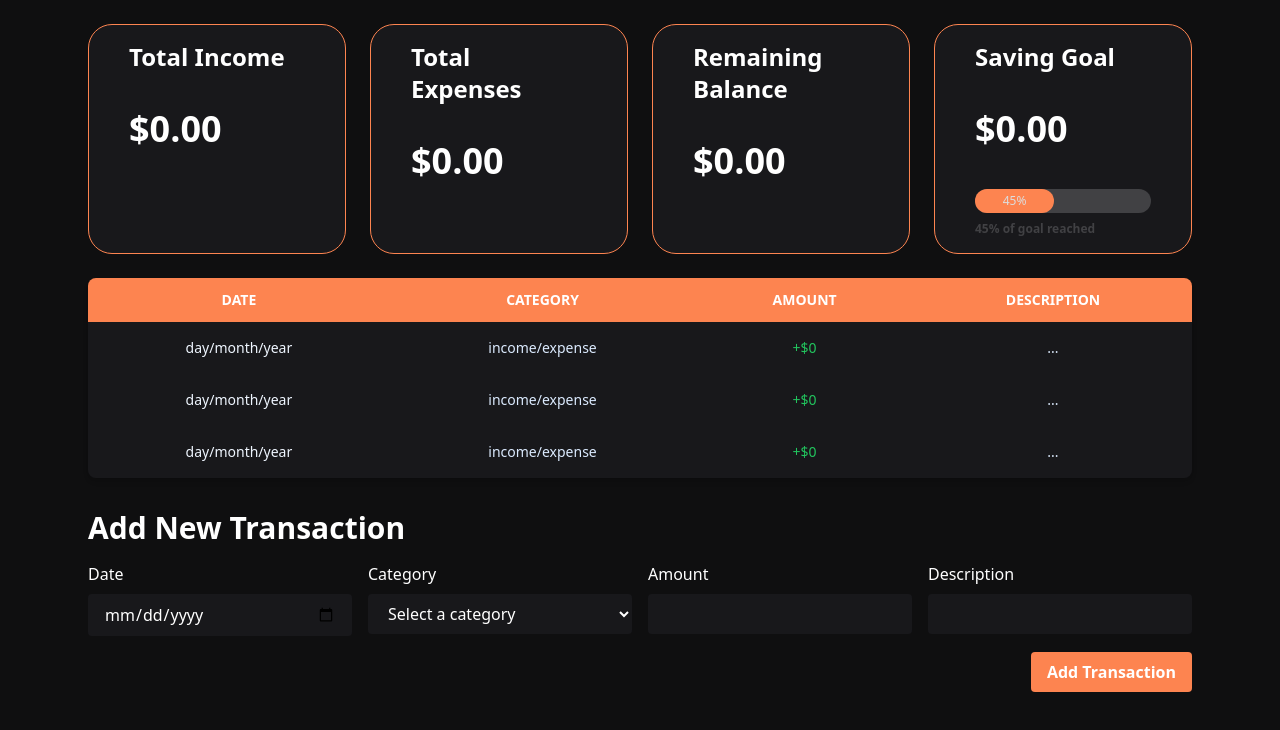
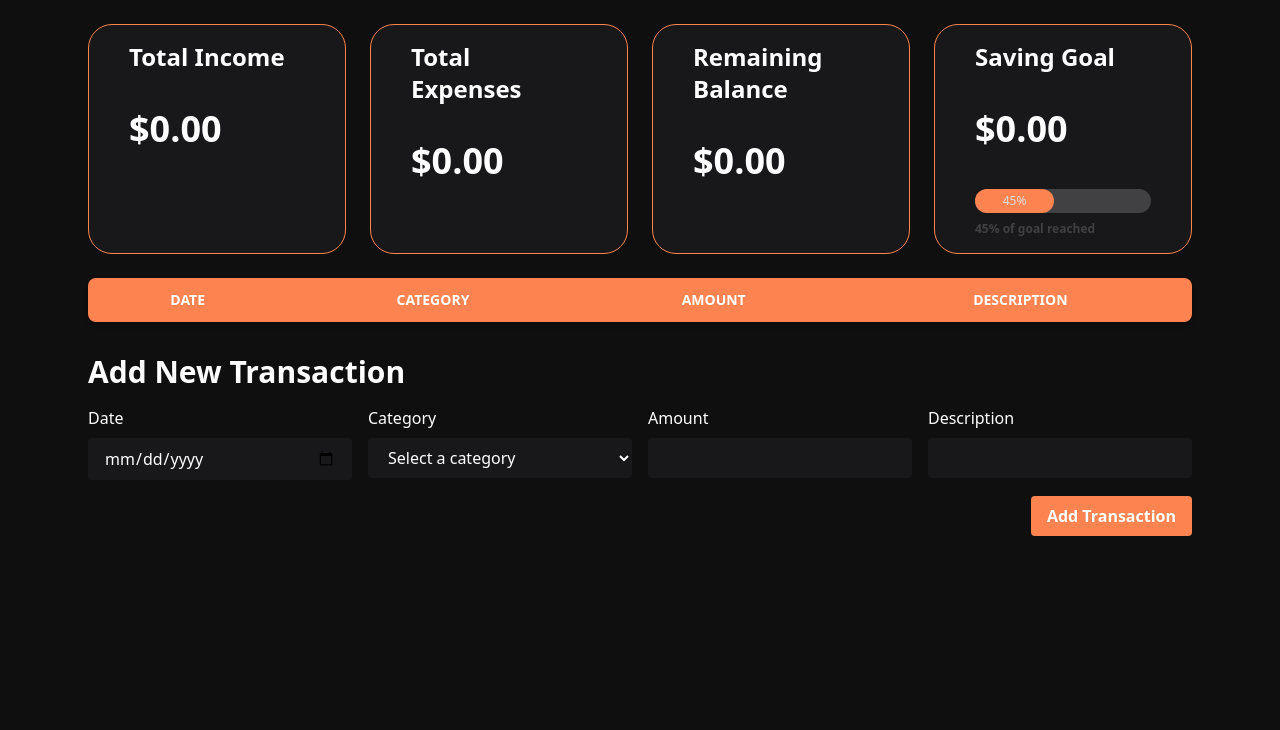
Before and after one commit to mohamad27911/expenses_tracker, a React (Vite) app: page / in a window 1280 px wide. Shown: the top 730 px of the page. Built offline with nearby package versions, Linux system fonts and the light colour scheme.

Commit message:
Context API => sending the data from the form to the table without using props

```diff
--- a/src/App.tsx
+++ b/src/App.tsx
@@ -1,10 +1,10 @@
-
 import Card from './Components/Card'
 import Form from './Components/Form'
 import Table from './Components/Table'
+import { TransactionProvider } from './context/TransactionContext'
 import './index.css'
+
 function App() {
-
   return (
     <div className='mx-16'>
       <div className="grid grid-cols-1 md:grid-cols-2 lg:grid-cols-4 gap-6 p-6 m-auto">
@@ -12,10 +12,6 @@ function App() {
         <Card isProg={false} title="Total Expenses"/>
         <Card isProg={false} title="Remaining Balance"/>
         <Card isProg={true} title="Saving Goal"/>
-
-
-
-
       </div>
       <Table/>
       <Form/>
@@ -23,4 +19,12 @@ function App() {
   )
 }
 
-export default App
+const AppWithProvider = () => {
+  return (
+    <TransactionProvider>
+      <App />
+    </TransactionProvider>
+  )
+}
+
+export default AppWithProvider
--- a/src/Components/Form.tsx
+++ b/src/Components/Form.tsx
@@ -1,40 +1,51 @@
-
 import { FieldValues, useForm } from "react-hook-form";
+import { TransactionContext } from "../context/TransactionContext";
+import { useContext } from "react";
 
 function Form() {
-
   const {
     register,
     handleSubmit,
     formState: { errors, isSubmitting },
-    reset
+    reset,
   } = useForm();
+  const { addTransaction } = useContext(TransactionContext);
 
-  const onSubmit = async (data: FieldValues) => {
-    await new Promise((res) => setTimeout(res, 1000))
+  const onSubmit = (data: FieldValues) => {
+    const transaction = {
+      date: data.date,
+      category: data.category,
+      amount: parseFloat(data.amount),
+      description: data.description,
+    };
+    addTransaction(transaction);
     reset();
-    console.log(data);
-  }
-
+  };
   return (
     <div className="mt-8 mx-6 text-white">
-      <h2 className="text-3xl font-bold mb-4 text-white">Add New Transaction</h2>
-      <form onSubmit={handleSubmit(onSubmit)} className="grid md:grid-cols-4 grid-cols-2 gap-4">
+      <h2 className="text-3xl font-bold mb-4 text-white">
+        Add New Transaction
+      </h2>
+      <form
+        onSubmit={handleSubmit(onSubmit)}
+        className="grid md:grid-cols-4 grid-cols-2 gap-4"
+      >
         <div>
           <label htmlFor="date" className="block mb-2">
             Date
           </label>
           <input
             {...register("date", {
-              required: "Please enter a date"
-            }
-            )}
+              required: "Please enter a date",
+            })}
             type="date"
             id="date"
             name="date"
             className="bg-secondary rounded px-4 py-2 w-full"
           />
-          {errors.date &&<span className="text-expense">{`${errors.date.message}`}</span>}
+          {errors.date && (
+            <span className="text-expense">{`${errors.date.message}`}</span>
+          )}
         </div>
         <div>
           <label htmlFor="category" className="block mb-2">
@@ -50,37 +61,47 @@ function Form() {
             <option value="income">Income</option>
             <option value="expense">Expense</option>
           </select>
-          {errors.category &&<span className="text-expense">{`${errors.category.message}`}</span>}
+          {errors.category && (
+            <span className="text-expense">{`${errors.category.message}`}</span>
+          )}
         </div>
         <div>
           <label htmlFor="amount" className="block mb-2">
             Amount
           </label>
           <input
-            {...register("amount", { required: "Please Enter Amount", min: {
-              value: 0.01,
-              message: "Amount must be a positive number"
-            } })}
+            {...register("amount", {
+              required: "Please Enter Amount",
+              min: {
+                value: 0.01,
+                message: "Amount must be a positive number",
+              },
+            })}
             type="number"
             id="amount"
             name="amount"
             className="bg-secondary rounded px-4 py-2 w-full"
           />
-          {errors.amount &&<span className="text-expense">{`${errors.amount.message}`}</span>}
+          {errors.amount && (
+            <span className="text-expense">{`${errors.amount.message}`}</span>
+          )}
         </div>
         <div>
           <label htmlFor="description" className="block mb-2">
             Description
           </label>
           <input
-            {...register("description", { required: "Please Enter A Description" })}
+            {...register("description", {
+              required: "Please Enter A Description",
+            })}
             type="text"
             id="description"
             name="description"
             className="bg-secondary rounded px-4 py-2 w-full text-white"
           />
-          {errors.description &&<span className="text-expense">{`${errors.description.message}`}</span>}
-
+          {errors.description && (
+            <span className="text-expense">{`${errors.description.message}`}</span>
+          )}
         </div>
         <div className="col-span-2 md:col-span-4 text-right">
           <button
--- a/src/Components/Table.tsx
+++ b/src/Components/Table.tsx
@@ -1,23 +1,15 @@
-import { useState } from "react";
+import { useContext } from 'react';
+import { TransactionContext } from '../context/TransactionContext';
 
-interface PropsType {
-  expense: boolean;
-}
-
-function Table(props: PropsType) {
-  const [totalIncome, setTotalIncome] = useState<number>(0);
-
-  const tableData = [
-    { date: "day/month/year", category: "income/expense", description: "..." },
-    { date: "day/month/year", category: "income/expense", description: "..." },
-    { date: "day/month/year", category: "income/expense", description: "..." },
-
-  ];
+function Table() {
+  // context API: consumer
+  const { transactions } = useContext(TransactionContext);
+  // recieve the transactions from <Form/> and display it in the table
 
   return (
     <div className="relative overflow-x-auto max-h-[50vh] shadow-md sm:rounded-lg mx-6">
-    <table className="w-full text-sm text-left rtl:text-right text-blue-100">
-      <thead className="text-white uppercase bg-text-light text-center sticky top-0 z-10">
+      <table className="w-full text-sm text-left rtl:text-right text-blue-100">
+        <thead className="text-white uppercase bg-text-light text-center sticky top-0 z-10">
           <tr>
             <th scope="col" className="px-6 py-3">
               Date
@@ -34,15 +26,15 @@ function Table(props: PropsType) {
           </tr>
         </thead>
         <tbody className="text-center">
-          {tableData.map((row, index) => (
+          {transactions.map((row, index) => (
             <tr key={index} className="bg-secondary">
               <th scope="row" className="px-6 py-4 font-medium text-blue-50 whitespace-nowrap">
                 {row.date}
               </th>
               <td className="px-6 py-4">{row.category}</td>
-              <td className={`px-6 py-4 ${props.expense ? "text-expense" : "text-income"}`}>
-                {props.expense ? "-" : "+"}
-                <span>${totalIncome}</span>
+              <td className={`px-6 py-4 ${row.category=="expense" ? "text-expense" : "text-income"}`}>
+                {row.category=="expense"  ? "-" : "+"}
+                <span>${row.amount}</span>
               </td>
               <td className="px-6 py-4">{row.description}</td>
             </tr>
@@ -52,5 +44,4 @@ function Table(props: PropsType) {
     </div>
   );
 }
-
 export default Table;
--- /dev/null
+++ b/src/context/TransactionContext.tsx
@@ -0,0 +1,38 @@
+import { createContext, useState } from 'react';
+
+interface Transaction {
+  date: string;
+  category: string;
+  amount: number;
+  description: string;
+}
+
+interface TransactionContextValue {
+  transactions: Transaction[];
+  addTransaction: (transaction: Transaction) => void;
+}
+
+interface TransactionProviderProps {
+  children: React.ReactNode;
+}
+
+const TransactionContext = createContext<TransactionContextValue>({
+  transactions: [],
+  addTransaction: () => {},
+});
+
+const TransactionProvider: React.FC<TransactionProviderProps> = ({ children }) => {
+  const [transactions, setTransactions] = useState<Transaction[]>([]);
+
+  const addTransaction = (transaction: Transaction) => {
+    setTransactions((prevTransactions) => [...prevTransactions, transaction]);
+  };
+
+  return (
+    <TransactionContext.Provider value={{ transactions, addTransaction }}>
+      {children}
+    </TransactionContext.Provider>
+  );
+};
+
+export { TransactionProvider, TransactionContext };
```
Lines whose indentation alone changed are shown as unchanged.
